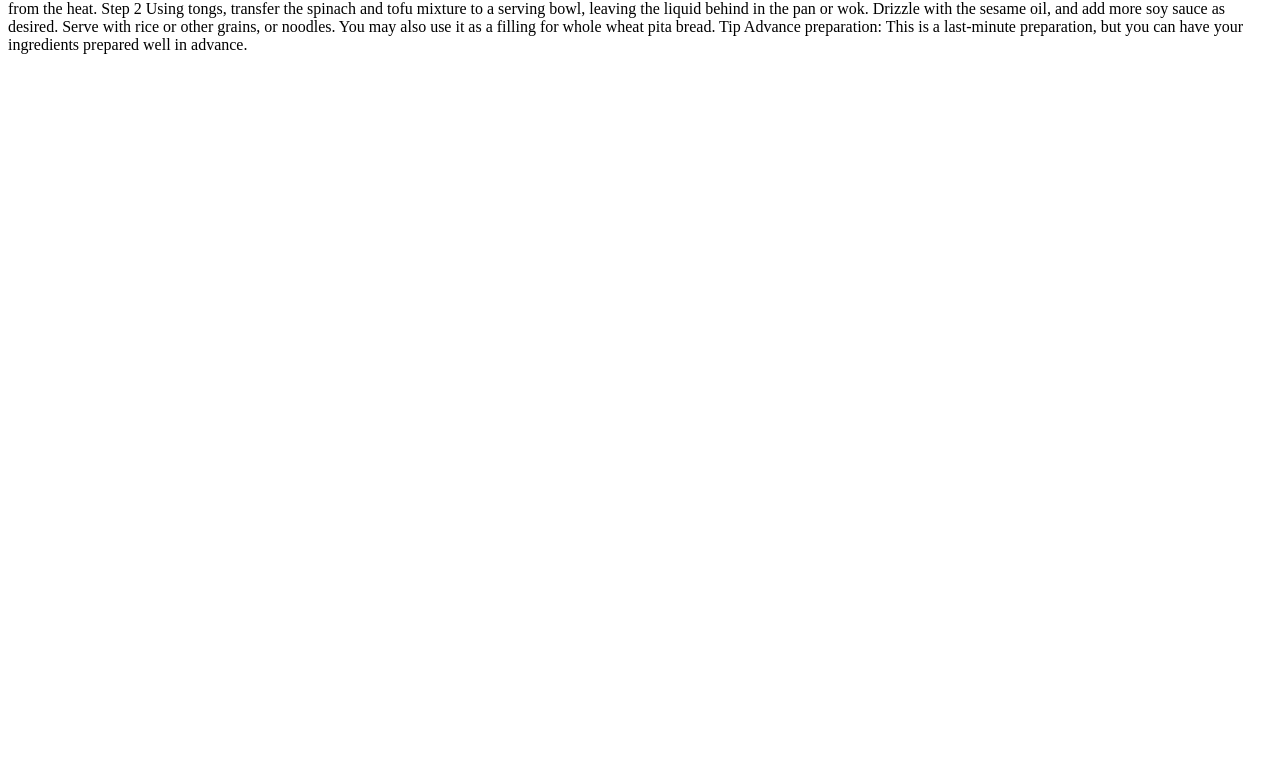
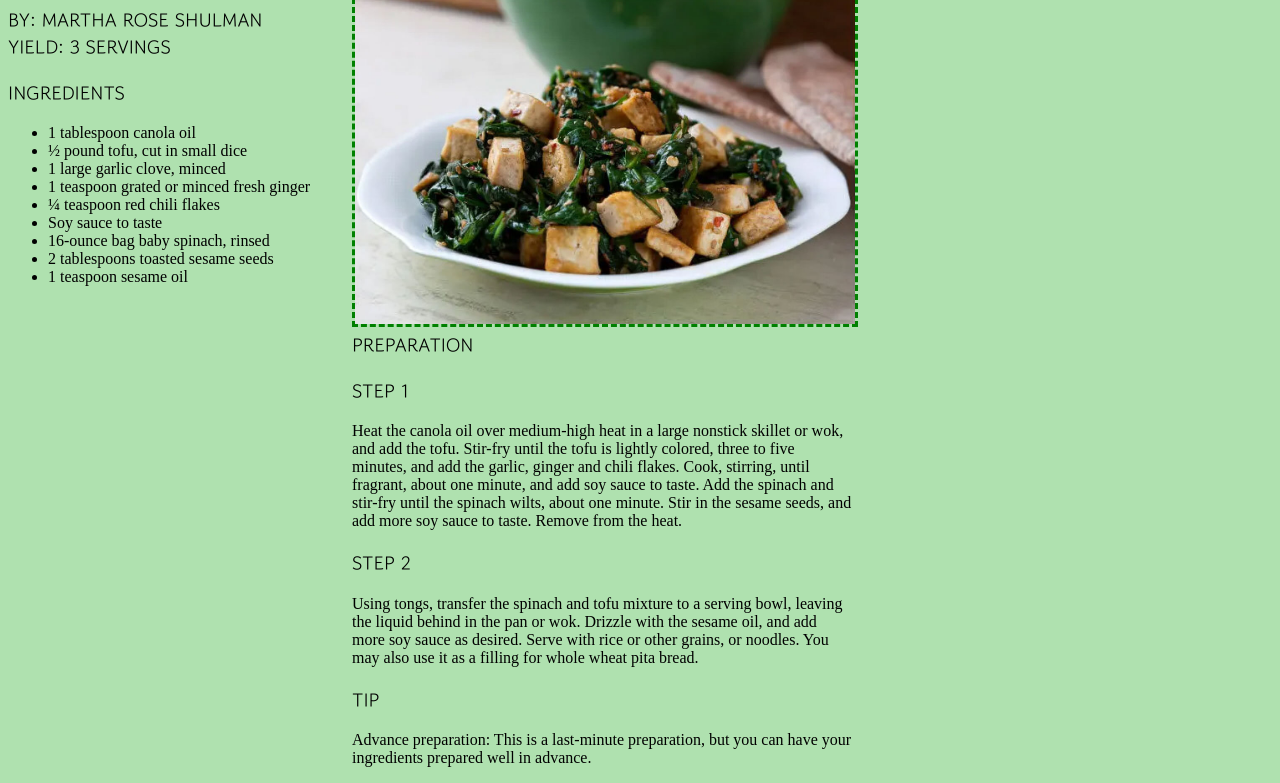
Before and after one commit to kngyn/exercise7, a plain HTML site: page index.html in a window 1280 px wide. Shown: the part 80-863 px from the top of the page. Before the commit the page ends 800 px from the top, so only its background shows below. Drawn offline with nearby package versions, Linux system fonts and the light colour scheme.

Commit message:
columns, typography, image format

```diff
--- a/index.html
+++ b/index.html
@@ -1,30 +1,90 @@
 <!--This receipe is taken from https://cooking.nytimes.com/recipes/1012494-spinach-tofu-and-sesame-stir-fry -->
+<!DOCTYPE html>
+<html lang="en-CA" style="background-color: #AFE1AF">
+<head>
+  <!-- created by Katelyn Nguyen on November 16, 2024 -->
+  <meta charset="UTF-8">
+  <title>exercise7</title>
 
+  <link rel="preconnect" href="https://fonts.googleapis.com">
+  <link rel="preconnect" href="https://fonts.gstatic.com" crossorigin>
+  <link href="https://fonts.googleapis.com/css2?family=Gowun+Dodum&family=Libre+Baskerville:ital,wght@0,400;0,700;1,400&family=Nunito:ital,wght@0,200..1000;1,200..1000&display=swap" rel="stylesheet">
 
+  <style>
+    h1 {
+      font-family: "Nunito", sans-serif;
+      font-optical-sizing: auto;
+      font-weight: <weight>;
+      font-style: normal;
+    }
 
-Spinach, Tofu and Sesame Stir-Fry
-By: Martha Rose Shulman
-Yield: 3 Servings
+    h3 {
+      font-family: "Gowun Dodum", sans-serif;
+      font-weight: 400;
+      font-style: normal;
+      text-transform: uppercase;
+    }
 
-Ingredients
+    .recipe {
+      width: 1200px;
+    }
 
-1 tablespoon canola oil
-½ pound tofu, cut in small dice
-1 large garlic clove, minced
-1 teaspoon grated or minced fresh ginger
-¼ teaspoon red chili flakes
-Soy sauce to taste
-16-ounce bag baby spinach, rinsed
-2 tablespoons toasted sesame seeds
-1 teaspoon sesame oil
+    .rightcolumn {
+      float: right;
+      position: relative;
+      left: 150px;
+      top: 10px;
+      width: 500px;
+    }
 
-Preparation
+    img {
+      float: right;
+      position: relative;
+      right: 350px;
+      bottom: 90px;
+      border-style: dashed;
+      border-color: green;
+    }
+    </style>
+</head>
+<body>
 
-Step 1
-Heat the canola oil over medium-high heat in a large nonstick skillet or wok, and add the tofu. Stir-fry until the tofu is lightly colored, three to five minutes, and add the garlic, ginger and chili flakes. Cook, stirring, until fragrant, about one minute, and add soy sauce to taste. Add the spinach and stir-fry until the spinach wilts, about one minute. Stir in the sesame seeds, and add more soy sauce to taste. Remove from the heat.
+<div class="recipe">
+<h1>Spinach, Tofu and Sesame Stir-Fry</h1>
+<h3>By: Martha Rose Shulman<br>
+    Yield: 3 Servings</h3>
 
-Step 2
-Using tongs, transfer the spinach and tofu mixture to a serving bowl, leaving the liquid behind in the pan or wok. Drizzle with the sesame oil, and add more soy sauce as desired. Serve with rice or other grains, or noodles. You may also use it as a filling for whole wheat pita bread.
+<img src="Tofu.jpg" alt="A plate of tofu and spinach stir-fry with sesame seeds sprinkled on top" width="500px">
 
-Tip
-Advance preparation: This is a last-minute preparation, but you can have your ingredients prepared well in advance.
+<h3>Ingredients</h3>
+  <ul>
+    <li>1 tablespoon canola oil</li>
+    <li>½ pound tofu, cut in small dice</li>
+    <li>1 large garlic clove, minced</li>
+    <li>1 teaspoon grated or minced fresh ginger</li>
+    <li> ¼ teaspoon red chili flakes</li>
+    <li>Soy sauce to taste</li>
+    <li> 16-ounce bag baby spinach, rinsed</li>
+    <li>2 tablespoons toasted sesame seeds</li>
+    <li>1 teaspoon sesame oil</li>
+  </ul>
+
+  <div class="rightcolumn">
+  <h3>Preparation</h3>
+  <h3>Step 1</h3>
+    <p>
+      Heat the canola oil over medium-high heat in a large nonstick skillet or wok, and add the tofu. Stir-fry until the tofu is lightly colored, three to five minutes, and add the garlic, ginger and chili flakes. Cook, stirring, until fragrant, about one minute, and add soy sauce to taste. Add the spinach and stir-fry until the spinach wilts, about one minute. Stir in the sesame seeds, and add more soy sauce to taste. Remove from the heat.
+    </p>
+
+  <h3>Step 2</h3>
+    <p>
+      Using tongs, transfer the spinach and tofu mixture to a serving bowl, leaving the liquid behind in the pan or wok. Drizzle with the sesame oil, and add more soy sauce as desired. Serve with rice or other grains, or noodles. You may also use it as a filling for whole wheat pita bread.
+    </p>
+    <h3>Tip</h3>
+    <p>
+      Advance preparation: This is a last-minute preparation, but you can have your ingredients prepared well in advance.
+    </p>
+    </div>
+</div>
+</body>
+</html>
```
